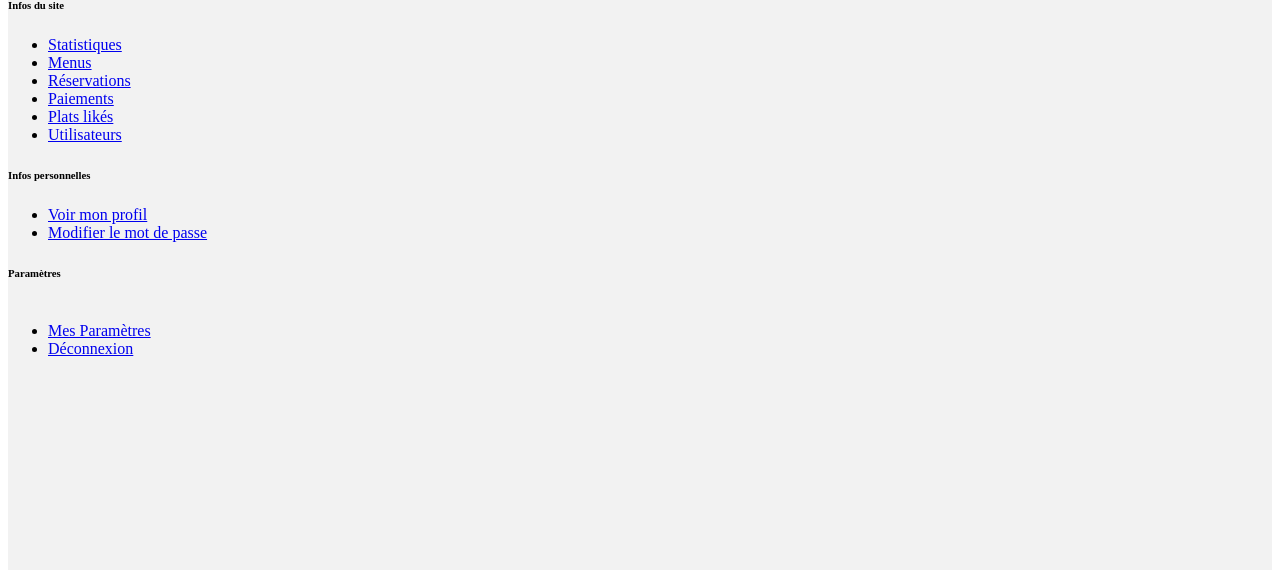
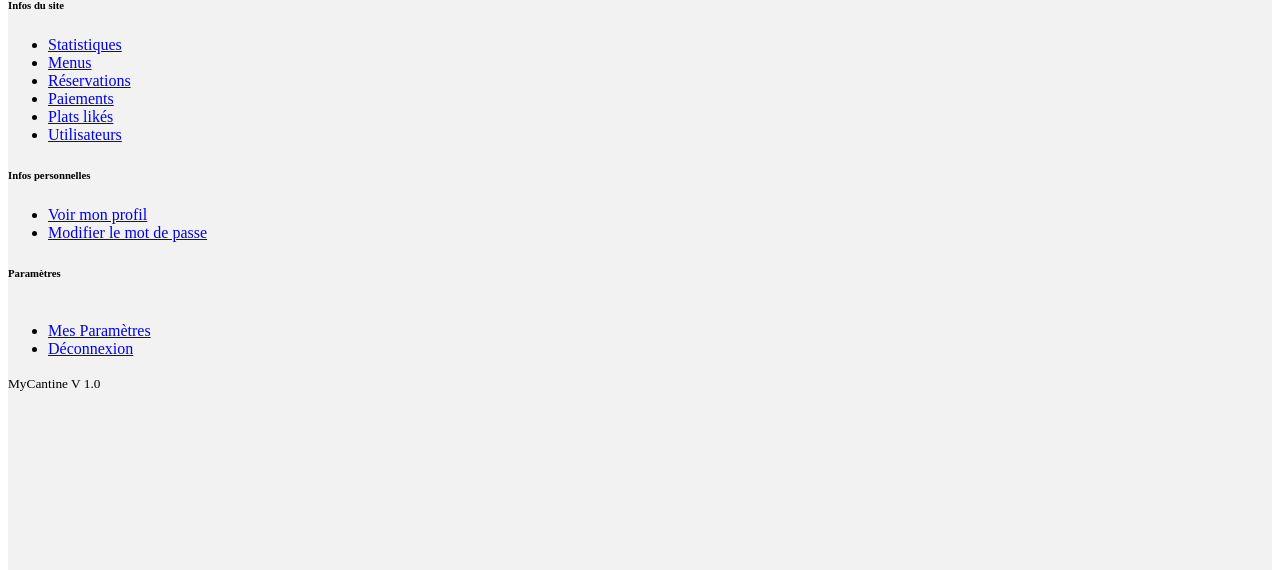
Before and after one commit to GroupeNRM/Youngfood, a Symfony app: template templates/admin/home/index.html.twig in a window 1280 px wide. Shown: the part 136-706 px from the top of the page. Run offline with Twig, Linux system fonts and the light colour scheme; the template is opened without the code that fills it, so the values that code supplies are empty; some libraries are stand-ins or nearby versions.

Commit message:
Admin dasboard V 1.0

```diff
--- a/templates/admin/home/index.html.twig
+++ b/templates/admin/home/index.html.twig
@@ -171,6 +171,16 @@
 
                 </div>
 
+                <div class="border-top my-3 mt-5 text-center">
+
+                    <small class="mt-5 text-muted">
+
+                        MyCantine V 1.0
+
+                    </small>
+
+                </div>
+
             </nav>
 
             <!-- Main -->
```
